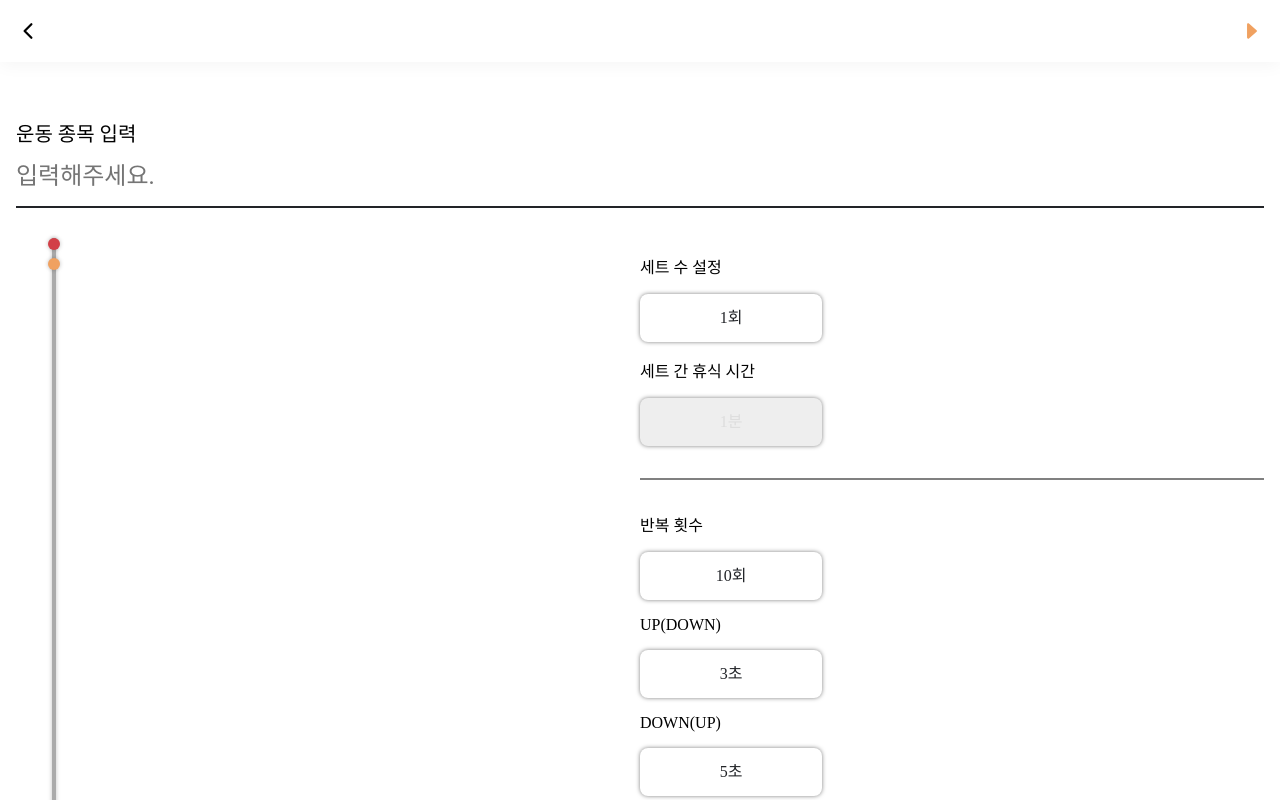
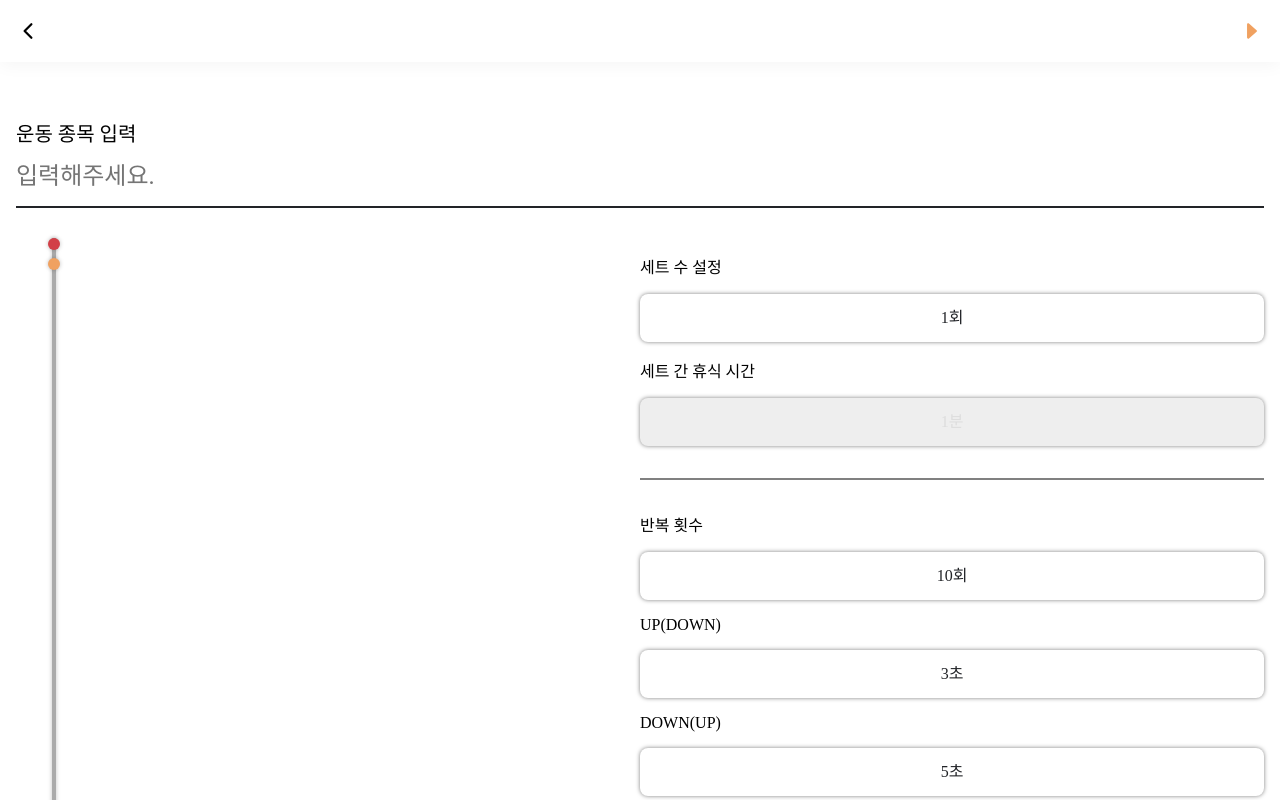
Before and after one commit to ryxxn/HealPo, a React (Vite) app: page /setting in a window 1280 px wide. Built offline with nearby package versions, Linux system fonts and the light colour scheme; a web font is replaced by a local one.

Commit message:
Button style 수정

```diff
--- a/src/components/Button/style.scss
+++ b/src/components/Button/style.scss
@@ -33,13 +33,13 @@
 
 .large {
     width: 100%;
-    max-width: 360px;
+    // max-width: 360px;
     height: 72px;
 }
 
 .medium {
     width: 100%;
-    max-width: 182px;
+    // max-width: 182px;
     height: 48px;
     box-shadow: 0px 0px 4px 0px rgba(0, 0, 0, 50%);
 }
@@ -48,4 +48,5 @@
     width: 100%;
     max-width: 138px;
     height: 48px;
+    box-shadow: 0px 0px 4px 0px rgba(0, 0, 0, 50%);
 }
```
